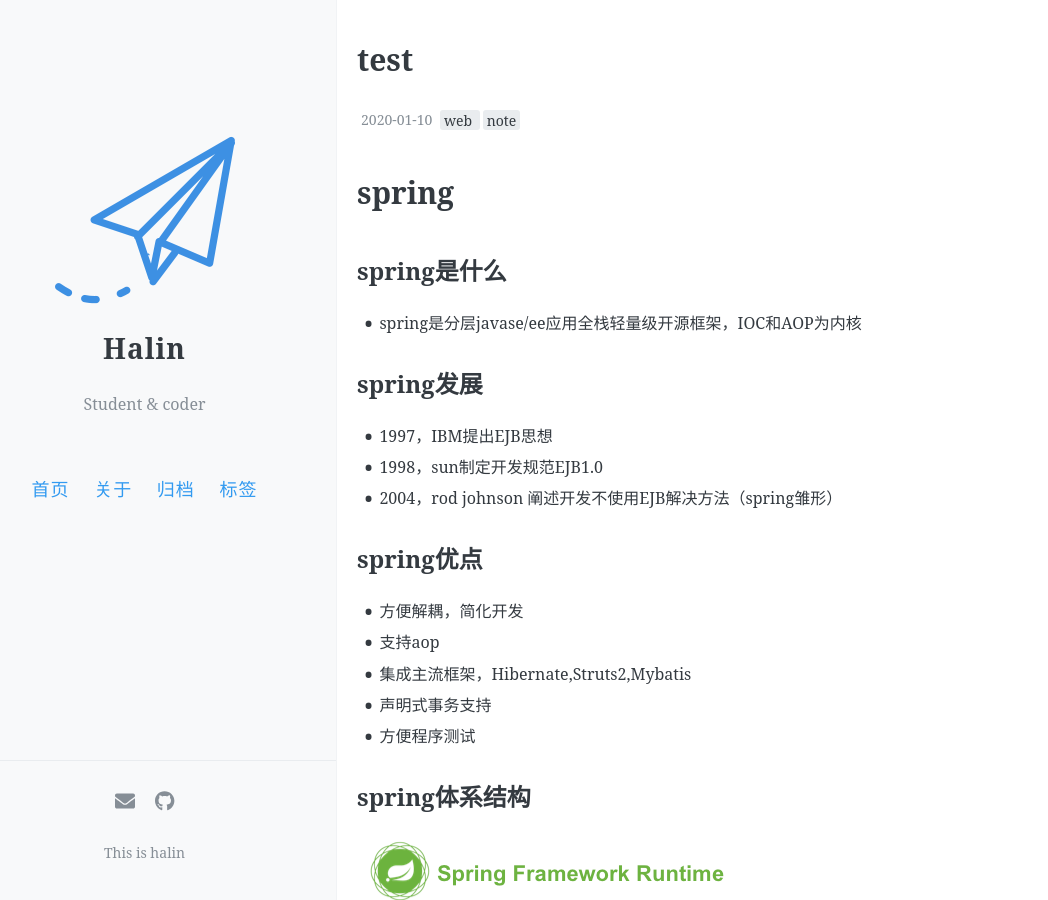
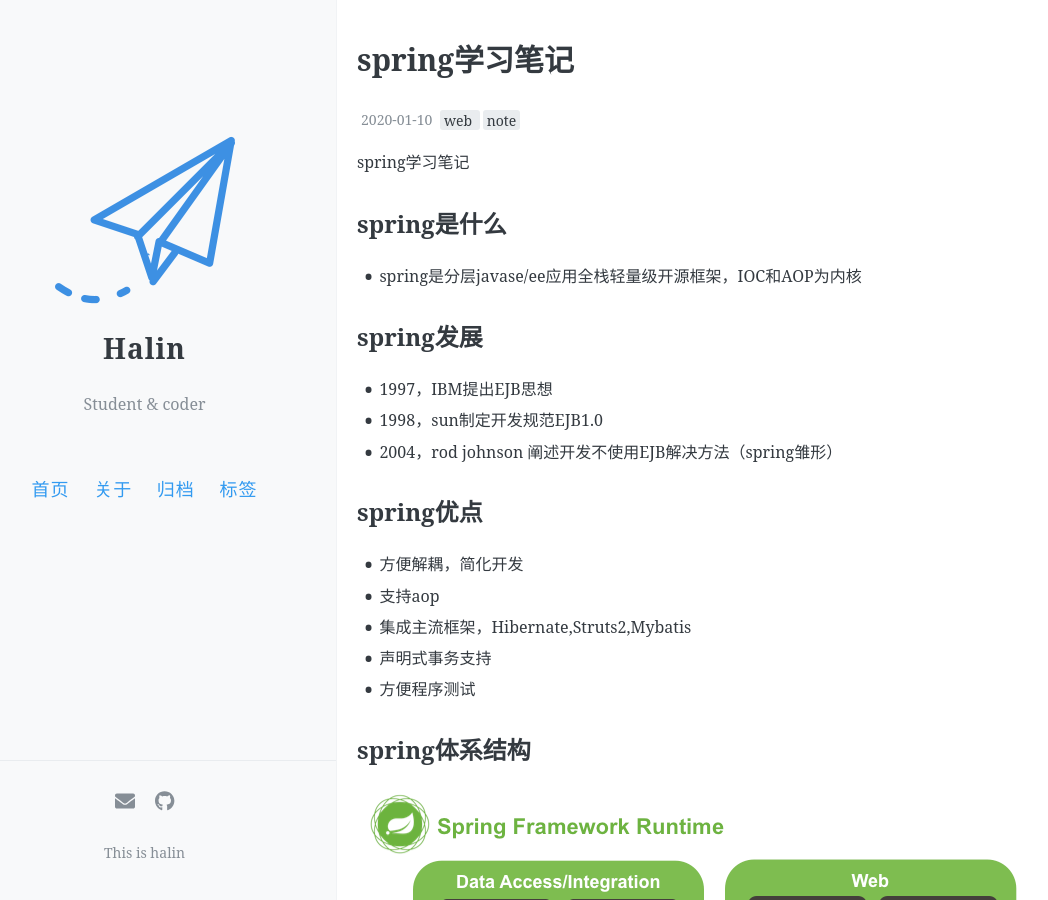
Before and after one commit to czyodlight/czyodlight.github.io, a Jekyll site: the page built from _posts/2020-1-10-spring.md, in a window 1280 px wide and 900 px high. Shown: the whole window, without its empty margins (47-1095 px from the left). Built offline with Jekyll 4.4.1, drawn with Linux system fonts in a browser that asks for light colours; comment, search, counter and statistics services are not loaded.

Commit message:
Update 2020-1-10-spring.md

```diff
--- a/_posts/2020-1-10-spring.md
+++ b/_posts/2020-1-10-spring.md
@@ -1,6 +1,6 @@
 ---
 layout: post
-title: test
+title: spring学习笔记
 date: 2020-1-10
 Author: halin
 tag: [web,note]
@@ -8,7 +8,8 @@ conmment: false
 
 ---
 
-# spring
+spring学习笔记
+<!-- more -->
 
 ## spring是什么
 
```
